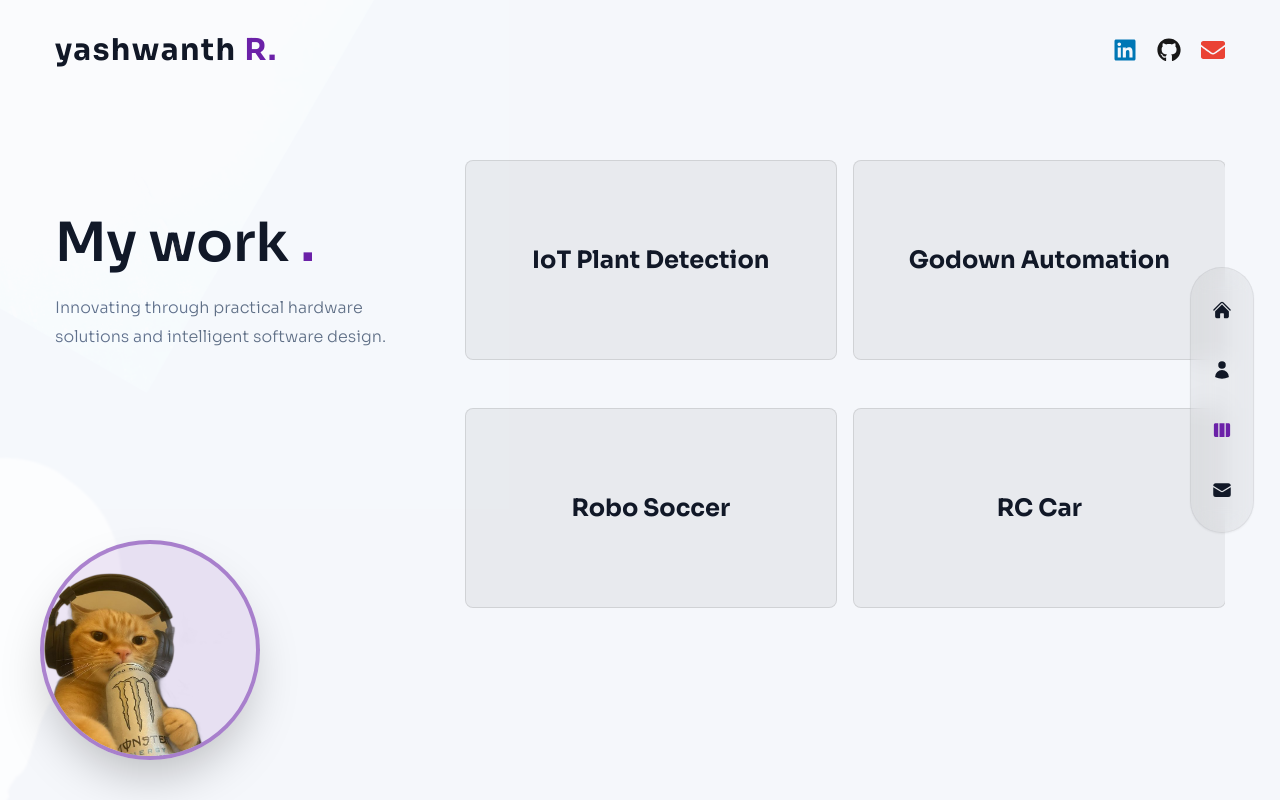
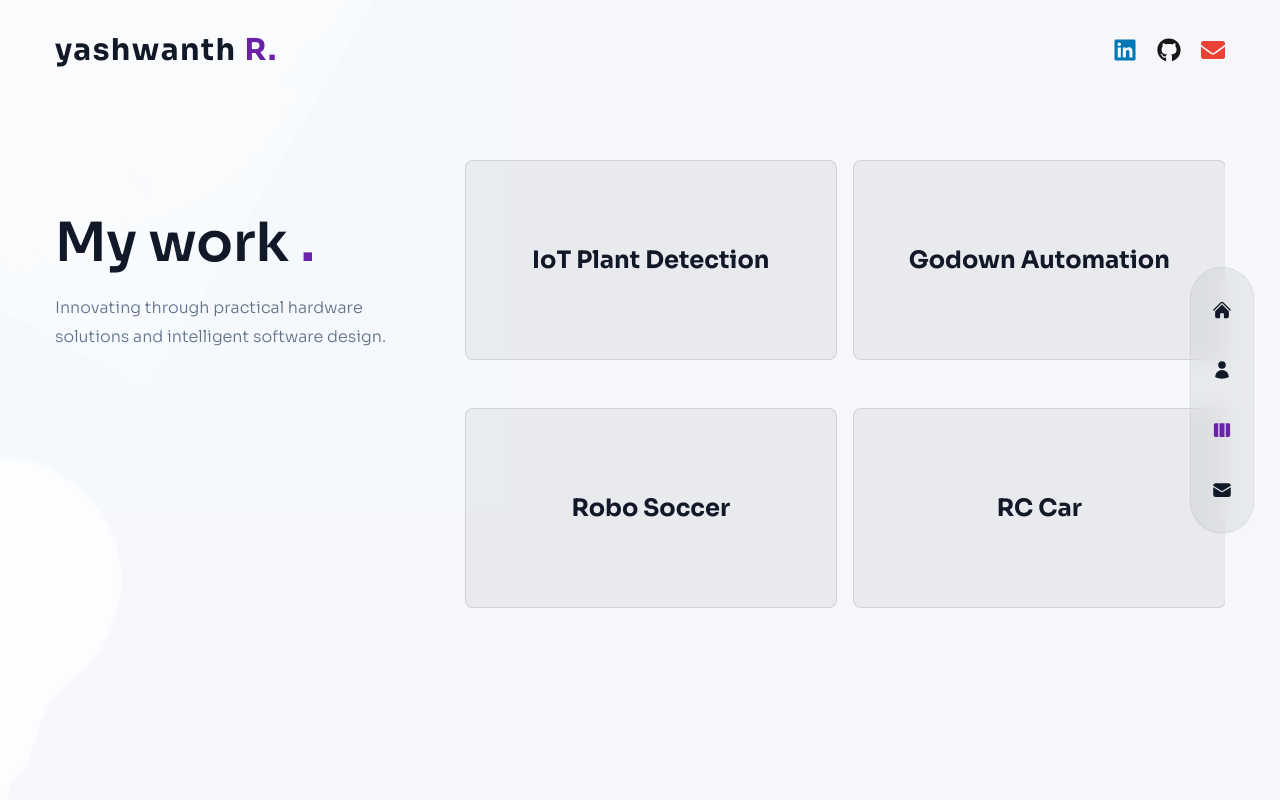
Before and after one commit to yashwanthR1207/yashprofile.2, a Next.js app: page /work in a window 1280 px wide. Built offline with nearby package versions, Linux system fonts and the light colour scheme.

Commit message:
Remove cat pic from work section

```diff
--- a/pages/work/index.jsx
+++ b/pages/work/index.jsx
@@ -1,5 +1,4 @@
 import { motion } from "framer-motion";
-import Image from "next/image";
 
 import Bulb from "../../components/Bulb";
 import Circles from "../../components/Circles";
@@ -10,25 +9,6 @@ const Work = () => {
   return (
     <div className="h-full bg-primary/30 pt-24 pb-32 md:py-36 flex items-center relative overflow-y-auto overflow-x-hidden xl:overflow-hidden">
       <Circles />
-      {/* Corner Profile Cat */}
-      <motion.div
-        initial={{ y: 150, scale: 0.5, opacity: 0 }}
-        animate={{ y: 0, scale: 1, opacity: 1 }}
-        transition={{
-          type: "spring",
-          stiffness: 150,
-          damping: 20,
-          delay: 0.8,
-        }}
-        className="absolute -bottom-4 -left-4 md:bottom-10 md:left-10 w-[100px] h-[100px] md:w-[220px] md:h-[220px] rounded-full border-4 border-accent/50 bg-accent/10 overflow-hidden shadow-2xl z-20"
-      >
-        <Image
-          src="/work-cat.png"
-          alt="Cat working"
-          fill
-          className="object-cover"
-        />
-      </motion.div>
       <div className="container mx-auto">
         <div className="flex flex-col xl:flex-row gap-x-8">
           {/* text */}
```
